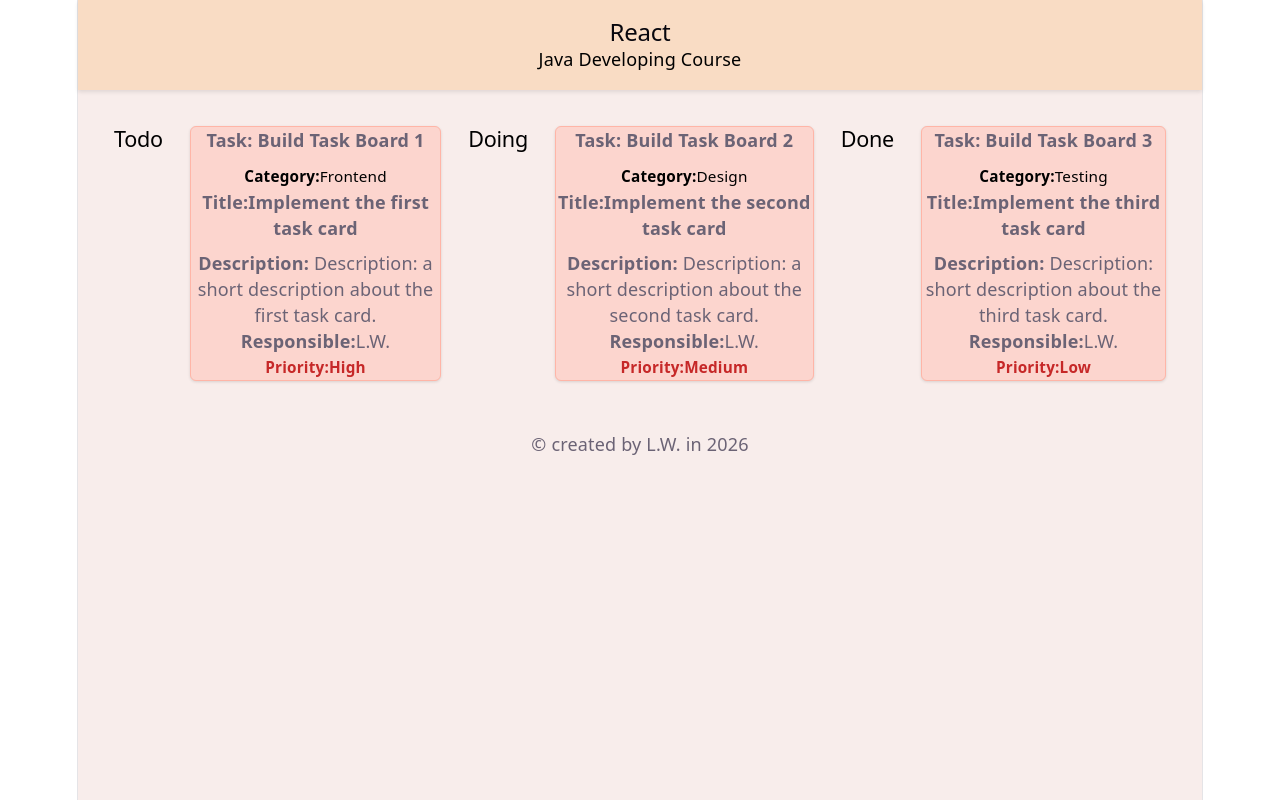
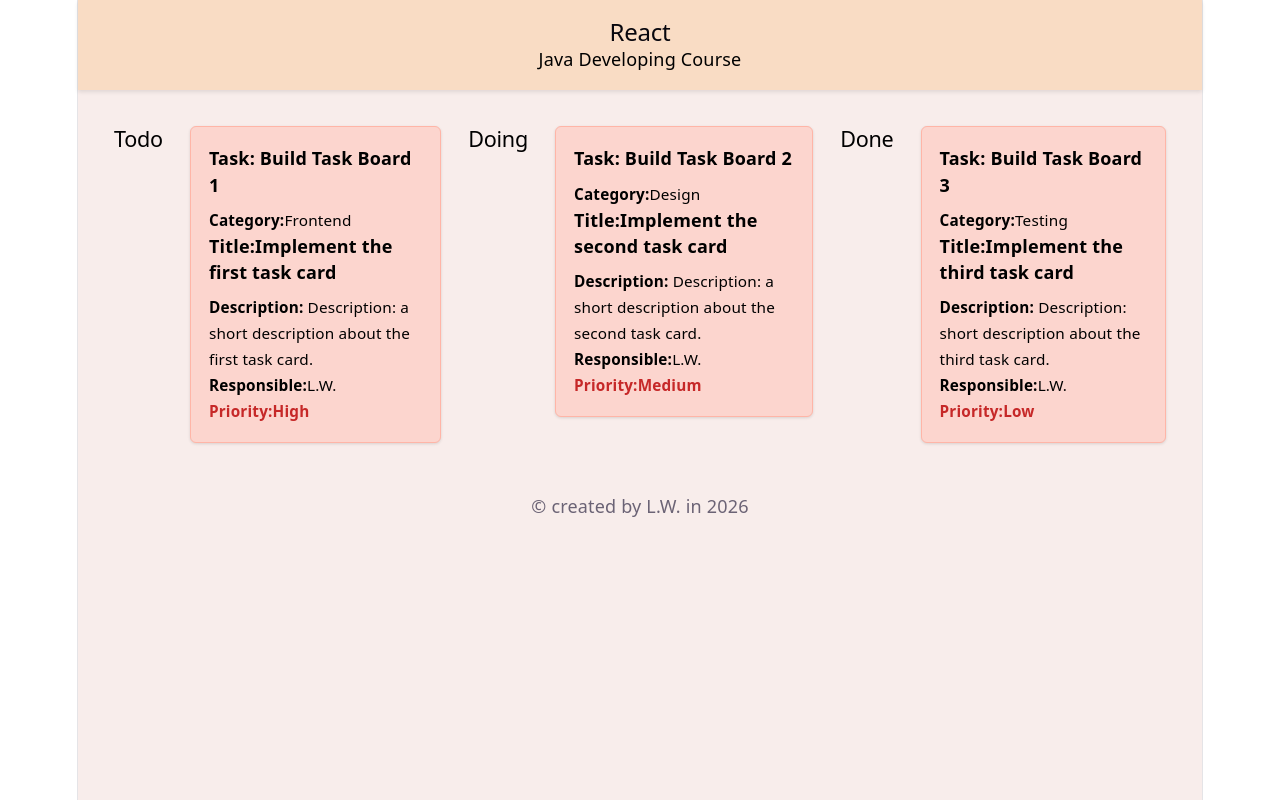
Before and after one commit to L2025S/task-board, a React (Vite) app in the folder task-board/: page / in a window 1280 px wide. Built offline with nearby package versions, Linux system fonts and the light colour scheme.

Commit message:
Adjust text alignment to left.

```diff
--- a/task-board/src/App.css
+++ b/task-board/src/App.css
@@ -53,16 +53,18 @@
 .task-card{
     background-color: #fcd5ce;
     border-radius: 6px;
-    padding: 0.75rem 1 rem;
+    padding: 1rem 1rem;
     margin-bottom: 0.75rem;
     box-shadow: 0 1px 3px rgba(0, 0, 0, 0.12);
     border: 1px solid #ffb5a7;
+    text-align: left;
 }
 
 .task-title{
     margin: 0 0 0.5rem 0;
     font-size: 1rem;
     font-weight:600;
+    color: black;
 }
 
 
@@ -77,3 +79,13 @@
     color:#c62828;
     font-weight:600;
 }
+
+.task-description{
+    font-size: 0.85rem;
+    color:black;
+}
+
+.task-responsible{
+    font-size: 0.85rem;
+    color:black;
+}
```
